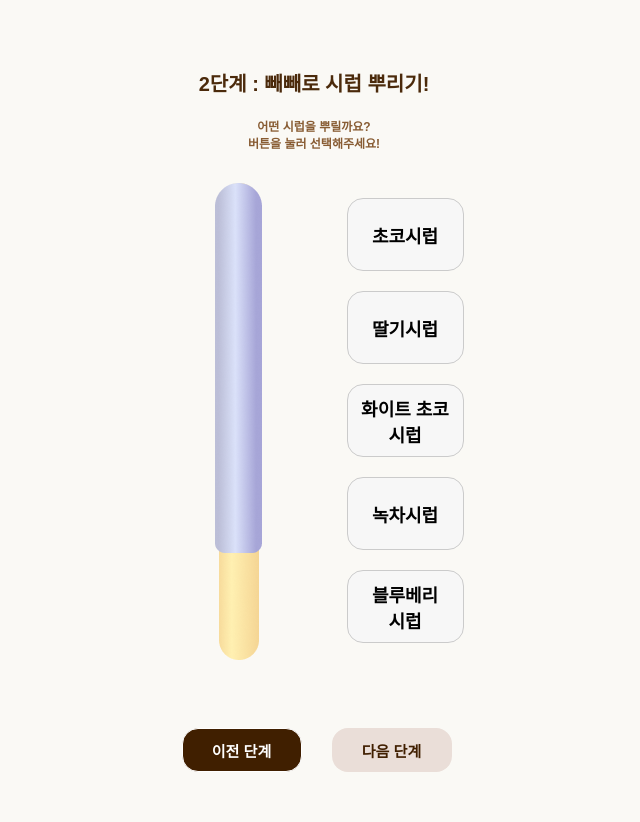
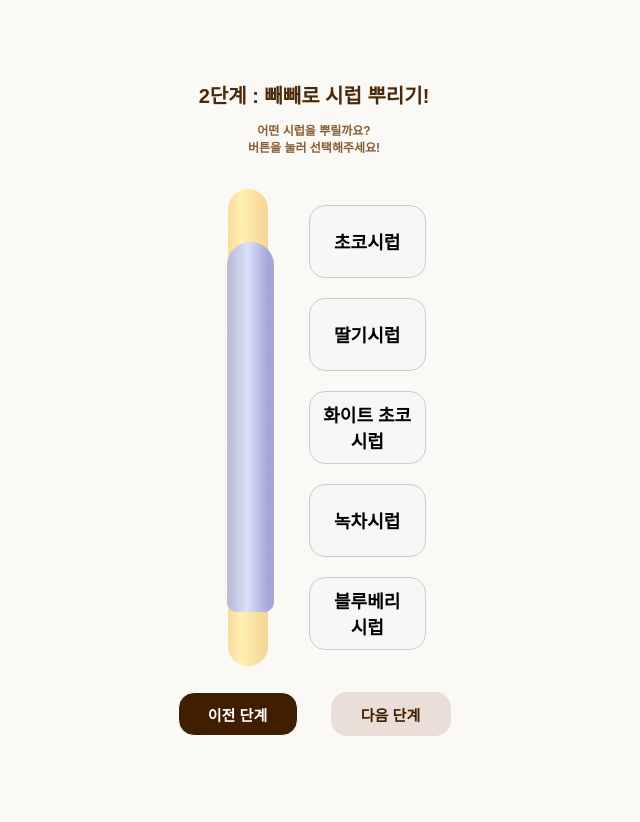
Before and after one commit to Line4thon/pepero-BE, a Django app: template templates/peperos/pepero_make2.html in a window 1280 px wide. Shown: the whole page, without its empty margins (326-966 px from the left). After the commit the page ends 736 px from the top, so only its background shows below. Run offline with Django 4.2, Linux system fonts and the light colour scheme; the template is opened without the code that fills it, so the values that code supplies are empty.

Commit message:
2단계 수정 중

```diff
--- a/templates/peperos/pepero_make1.html
+++ b/templates/peperos/pepero_make1.html
@@ -20,7 +20,6 @@
       display: flex;
       flex-direction: column;
       align-items: center;
-      /* justify-content: space-between; */
     }
 
     .header {
--- a/templates/peperos/pepero_make2.html
+++ b/templates/peperos/pepero_make2.html
@@ -6,24 +6,24 @@
   <style>
     body {
       font-family: "Noto Sans KR", sans-serif;
-      align-items: center;
       background-color: #faf9f5;
-      margin: 0;
       display: flex;
       justify-content: center;
-      height: 100vh;
+      align-items:center;
+      flex-direction: column;
+      min-height: 100vh;
+      overflow: hidden;
     }
 
     .make2-form {
       width: 390px;
-      height: 844px;
       display: flex;
       flex-direction: column;
       align-items: center;
     }
 
     .header {
-      padding-top: 70px;
+      width:70%;
       align-items: center;
       justify-content: center;
     }
@@ -33,6 +33,7 @@
       font-weight: 600;
       text-align: center;
       color: #4b2a0b;
+      margin: 0 auto;
     }
 
     #text2 {
@@ -43,50 +44,26 @@
     }
 
     .make2 {
-      height: 480px;
+      width:60%;
       display: flex;
-      width: 100%;
-      margin-top: 10px;
+      justify-content: center;
+      margin: 0 auto;
     }
 
     .show {
-      margin-left: 80px;
       width: 48%;
       padding: 10px;
+      margin: 0 auto;
+      display: flex;
+      justify-content: center;
+      align-items: center;
+      position: relative;
     }
 
-    #pepero1 {
-      height: 477px;
-      width: 40px;
-      padding-left: 10px;
-      position: absolute;
-
-    }
-    #chocoImage {
-      height: 370px;
-      width: 47px;
-      padding-left: 6px;
-      position: absolute;
-      z-index: 1;
-    }
-
-    #make2Image {
-      position: relative;
-      margin-left: 15px;
-      margin-top: 15px;
-    }
-
-    #make2Image.img {
-      position: absoulute;
-      z-index: 2;
-      top: 0;
-      left: 0;
-    }
     .option {
       width: 48%;
       padding: 10px;
-      padding-top: 5px;
-      margin-right: 35px;
+      margin: auto;
     }
 
     .option button {
@@ -101,12 +78,37 @@
       border: 1px solid #cbcbcb;
     }
 
+    #pepero1 {
+      height: 477px;
+      width: 40px;
+      position: absolute;
+
+    }
+    #chocoImage {
+      height: 370px;
+      width: 47px;
+      padding-left: 6px;
+      position: absolute;
+      z-index: 1;
+    }
+
+    #make2Image {
+      margin: auto;
+      margin-right:65px;
+      height: 500px;
+    }
+
+    #make2Image.img {
+      position: absoulute;
+      z-index: 2;
+    }
+
+
     .next {
-      width: 100%;
-      padding-top: 70px;
       display: flex;
-      justify-content: center;
-      align-items: center;
+      justify-content: space-between;
+      width: 70%;
+      margin: 0 auto;
     }
 
     .return,
@@ -114,13 +116,11 @@
       width: 120px;
       height: 44px;
       margin-top: 5px;
-      margin-left: 30px;
       border-radius: 16px;
       border: 1px solid;
     }
 
     .return {
-      margin-left: 5px;
       background-color: #401f00;
       color: white;
       font-size: 15px;
```
